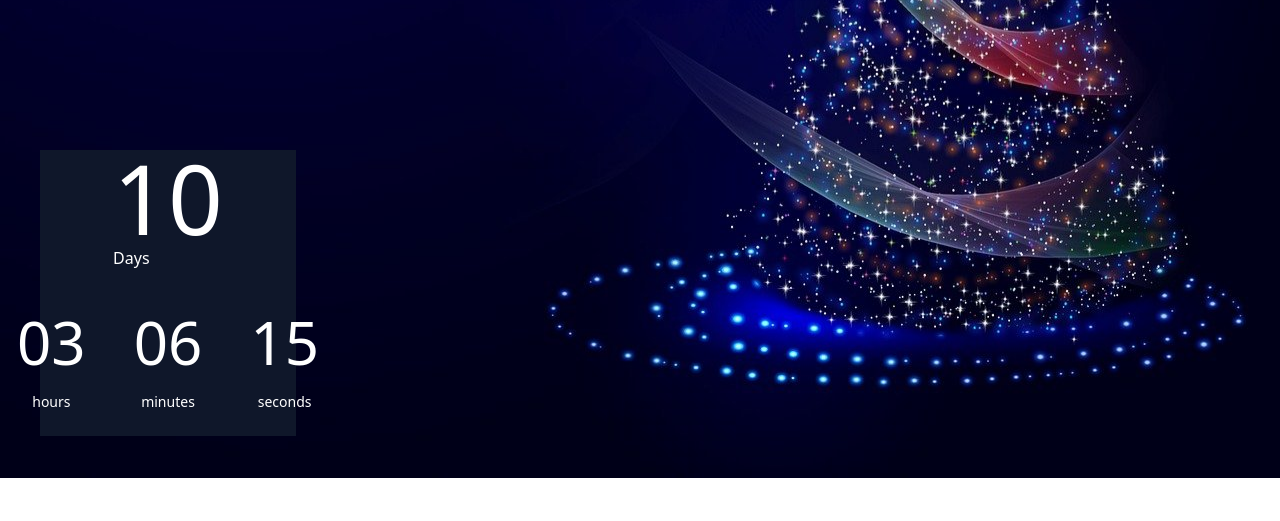
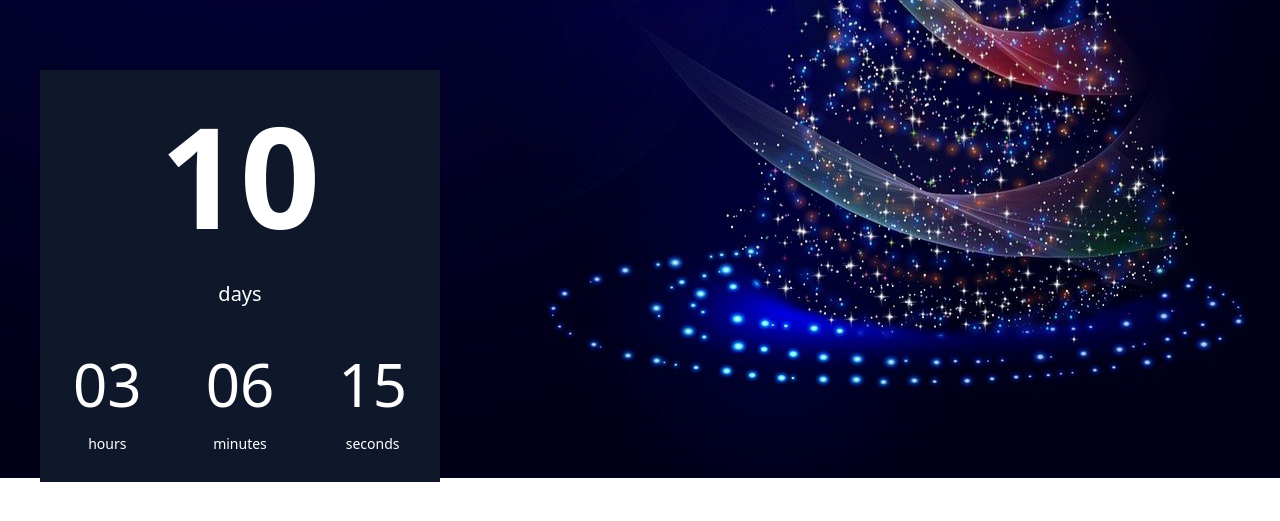
Before and after one commit to KodeIva/christmas-countdown, a React (Vite) app: page / in a window 1280 px wide. Shown: the part 369-890 px from the top of the page. Built offline with nearby package versions, Linux system fonts and the light colour scheme.

Commit message:
more styles div

```diff
--- a/src/App.jsx
+++ b/src/App.jsx
@@ -64,21 +64,21 @@ useEffect(() => {
       <p className='text-white text-lg leading-relaxed font-semibold'>Wednesday, 25 December 2024</p>
      </div>
 
-      <div className='flex flex-col items-center text-white mx-10 mt-80 bg-slate-900 w-64'>
-        <div>
-          <h2 className='text-8xl'>{days}</h2>
-          <h2>Days</h2>
+      <div className='flex flex-col items-center text-white mx-10 mt-60 bg-slate-900 w-[400px]'>
+        <div className='flex flex-col items-center'>
+          <h2 className='text-[140px] font-bold'>{days}</h2>
+          <p className='text-xl'>days</p>
         </div>
         <div className='flex'>
-          <span className='flex flex-col p-6 items-center text-6xl leading-relaxed'>
+          <span className='flex flex-col py-7 px-8 items-center text-6xl leading-relaxed'>
              {hour < 10 ? `0${hour}` : hour}
                <p className='text-sm'>hours</p>
                </span>
-          <span className='flex flex-col p-6 items-center text-6xl leading-relaxed'>
+          <span className='flex flex-col py-7 px-8  items-center text-6xl leading-relaxed'>
              {minutes < 10 ? `0${minutes}` : minutes}
                <p className='text-sm'>minutes</p>
                 </span>
-          <span className='flex flex-col p-6 items-center text-6xl leading-relaxed'>
+          <span className='flex flex-col py-7 px-8 items-center text-6xl leading-relaxed'>
              {seconds < 10 ? `0${seconds}` : seconds}
                <p className='text-sm'>seconds</p>
                 </span>
```
